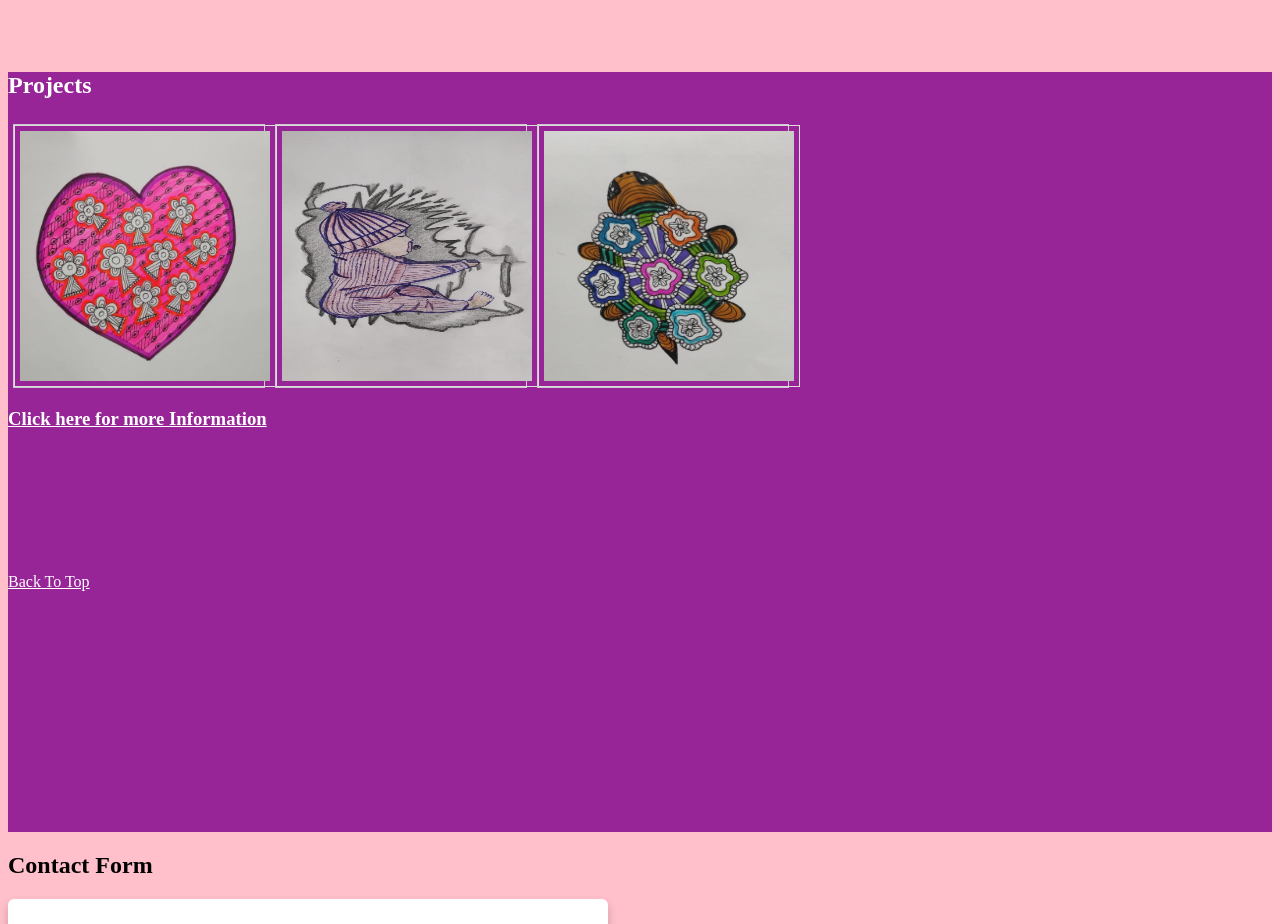
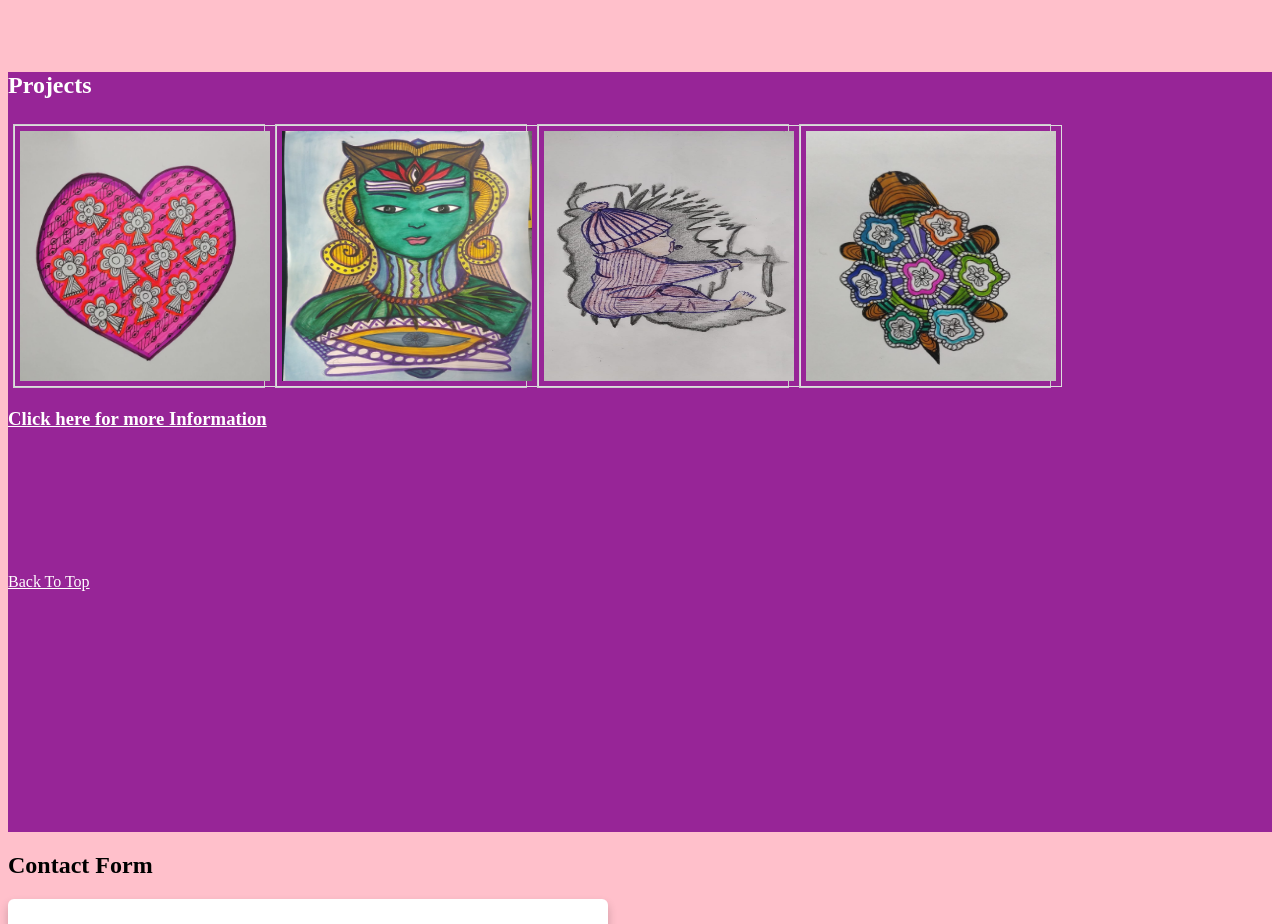
Before and after one commit to pallavip6666/pallavi, a plain HTML site: page index.html in a window 1280 px wide. Shown: the part 1640-2564 px from the top of the page. Drawn offline with Linux system fonts and the light colour scheme.

Commit message:
Update index.html

```diff
--- a/index.html
+++ b/index.html
@@ -117,7 +117,11 @@
 
               </div>
 
+              <div class="gallery">
 
+                  <img src="img/img2.jpeg" alt="images">
+
+              </div>
 
               <div class="gallery">
 
```
